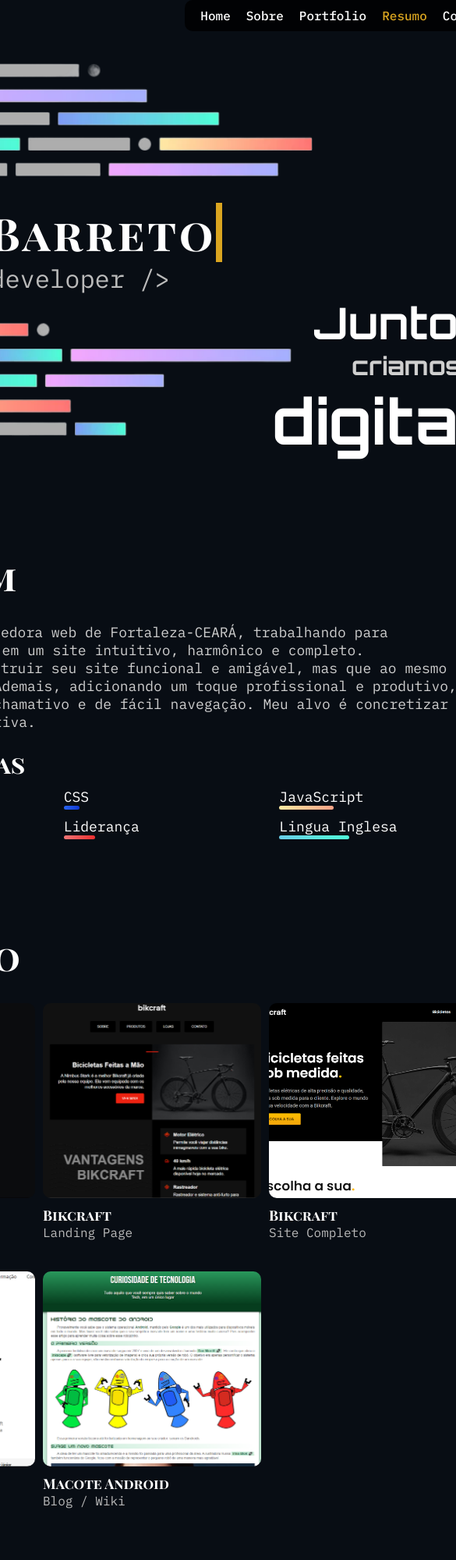
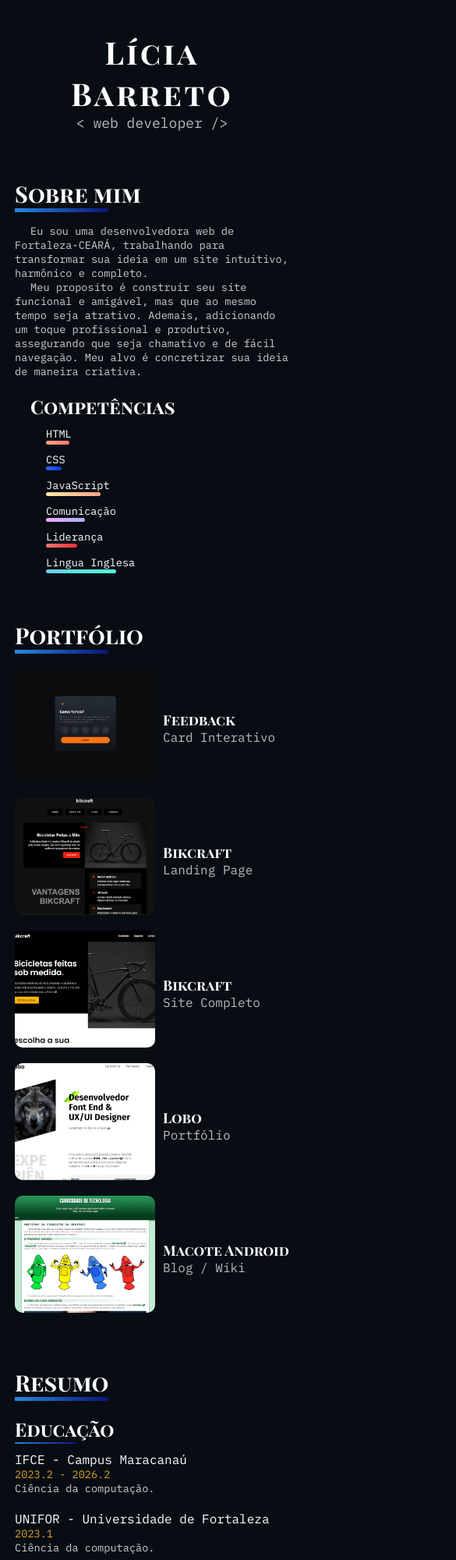
Before and after one commit to LiciaBarreto23/Portfolio, a plain HTML site: page index.html in a window 390 px wide. Shown: the top 2000 px of the page at 78% size, 585 px wide, since content can reach past the window. Drawn offline with Linux system fonts and the light colour scheme.

Commit message:
Responsivo p1
Primeira parte do responsivo

```diff
--- a/css/css/contato.css
+++ b/css/css/contato.css
@@ -7,7 +7,7 @@
 }
 .contato-container > img{
   position: absolute;
-  right: 150px;
+  right: 145px;
   top: 0px;
   height: 300px;
 }
--- a/css/css/home.css
+++ b/css/css/home.css
@@ -27,7 +27,7 @@
   font-size: 2rem;
 }
 
-.typewriter {
+#typewriter {
   border-right: .15em solid var(--cor-b1);
   overflow: hidden;
   white-space: nowrap;
@@ -46,7 +46,7 @@
   50% { border-color: var(--cor-b1); }
 }
 
-#home h6{
+h6{
   display: flex;
   flex-direction: column;
   text-align: end;
@@ -54,15 +54,15 @@
   font-family: var(--fonte3);
 }
 
-#home h6 span:nth-child(1){
+h6 span:nth-child(1){
   color: var(--cor-a1);
   font-size: 3.5rem;
 }
-#home h6 span:nth-child(2){
+h6 span:nth-child(2){
   color: var(--cor-a2);
   font-size: 2rem;
 }
-#home h6 span:nth-child(3){
+h6 span:nth-child(3){
   color: var(--cor-a1);
   font-size: 5rem;
 }
--- a/css/css/nav.css
+++ b/css/css/nav.css
@@ -2,9 +2,7 @@ header{
   position: sticky;
   top: 0px;
   z-index: 10;
-
-  display: flex;
-  justify-content: flex-end;
+  float: right;
 }
 
 nav{
--- a/css/css/portfolio.css
+++ b/css/css/portfolio.css
@@ -1,6 +1,7 @@
 
 .projetos{
   display: grid;
+  justify-items: center;
   column-gap: 10px;
   row-gap: 40px;
   grid-template-columns: 1fr 1fr 1fr;
--- /dev/null
+++ b/css/css/responsivo.css
@@ -0,0 +1,185 @@
+@media (width <= 1000px) {
+  #portfolio .projetos {
+    grid-template-columns: 1fr 1fr;
+  }
+  #contato .contato-container > img {
+    right: 5px;
+  }
+}
+@media (width <= 900px) {
+  #home h6 {
+    display: none;
+  }
+  #sobre .subtitulo {
+    margin-top: 260px;
+  }
+  #contato .contato-container p {
+    max-width: 30ch;
+  }
+  #contato .redes a img {
+    width: 32px;
+  }
+  #contato .redes a:hover img {
+    width: 34px;
+  }
+}
+
+@media (width <= 800px) {
+}
+
+@media (width <= 700px) {
+  #contato .contato-container > img {
+    height: 200px;
+    top: 80px;
+  }
+}
+
+@media (width <= 600px) {
+  #portfolio .projetos {
+    display: flex;
+    flex-direction: column;
+    row-gap: 10px;
+    justify-items: start;
+  }
+  #portfolio .projeto-item {
+    width: max-content;
+    display: flex;
+    gap: 10px;
+    align-items: center;
+  }
+  #portfolio .img-container {
+    width: 180px;
+    height: 150px;
+  }
+
+  .section{
+    margin-bottom: 60px !important;
+  }
+  #home .titulo h1 {
+    font-size: 3rem;
+  }
+  #home .titulo p {
+    font-size: 1.5rem;
+  }
+
+  .subtitulo {
+    font-size: 2.3rem !important;
+  }
+  .subtitulo::after {
+    width: 120px !important;
+  }
+
+  #sobre .comp{
+    grid-template-columns: 1fr 1fr;
+  }
+  #sobre p {
+    font-size: 1rem !important;
+  }
+  #sobre h3{
+    font-size: 1.5rem !important;
+  }
+  #sobre .comp{
+    font-size: 0.85rem;
+  }
+
+  #resumo .educaçao-container h3{
+    font-size: 1.5rem;
+    margin-top: 5px;
+    margin-bottom: 10px;
+  }
+  #resumo .text h4{
+    font-size: 1rem;
+  }
+  #resumo .text p,#resumo .text h5{
+    font-size: 0.85rem;
+  }
+
+  #contato .contato-container p{
+    font-size: 1rem;
+  }
+  #contato .contato-item a{
+    font-size: 0.85rem;
+  }
+  #contato .redes{
+    display: flex;
+    gap: 20px;
+  }
+  #contato .redes a{
+    position: relative;
+    left: auto;
+  }
+  #contato .contato-container > img{
+    position: relative;
+    top: 20px;
+  }
+}
+
+@media (width <= 500px) {
+  header{
+    display: none;
+  }
+  body{
+    padding-bottom: 0 !important;
+    overflow-x: hidden !important;
+  }
+  #home{
+    margin-top: 20px !important;
+  }
+  #home img{
+    height: 300px !important;
+  }
+  #home .titulo{
+    padding-top: 100px;
+    padding-left: 5px;
+  }
+  #home .titulo h1 {
+    font-size: 2.5rem;
+  }
+  #home .titulo p {
+    font-size: 1.125rem;
+  }
+  #sobre .subtitulo {
+    margin-top: 160px;
+  }
+  #sobre p {
+    font-size: 0.85rem !important;
+  }
+  #sobre .comp{
+    display: flex;
+    flex-direction: column;
+  }
+  #resumo .detalhe{
+    display: none;
+  }
+  #resumo .educaçao-container h3:after{
+    display: block;
+  }
+}
+
+@media (width <= 400px){
+  #home{
+    text-align: center;
+  }
+  #home img{
+    display: none;
+  }
+  #home .titulo h1 span{
+    display: block;
+  }
+  #home .titulo{
+    padding-top: 20px;
+    padding-right: 5px;
+  }
+  #typewriter{
+    animation: none !important;
+    border: none;
+  }
+  #sobre .subtitulo {
+    margin-top: 0px;
+  }
+  .subtitulo {
+    font-size: 1.8rem !important;
+    margin-bottom: 15px !important;
+  }
+
+}
--- a/css/css/resumo.css
+++ b/css/css/resumo.css
@@ -1,5 +1,6 @@
 .educaçao-container{
   display: flex;
+  flex-grow: 1;
   gap: 25px;
 }
 .educaçao-container:first-of-type{
@@ -10,6 +11,19 @@
   font-size: 2rem;
   color: var(--cor-a1);
   margin-bottom: 25px;
+  position: relative;
+  padding-bottom: 3px;
+}
+.educaçao-container h3:after{
+  display: none;
+  content: "";
+  width: 80px;
+  height: 2px;
+  position: absolute;
+  bottom: 0;
+  left: 0px;
+  border-radius: 5px;
+  background: linear-gradient(to right, var(--cor-c1), var(--cor-c4));
 }
 .detalhe{
   display: flex;
@@ -26,10 +40,10 @@
   background-color: var(--cor-c5);
   box-shadow: -1px -1px 4px rgba(255, 255, 255, 0.20), 2px 2px 8px rgba(0, 0, 0, 0.40);
 }
-.detalhe span{
+.detalhe .linha{
   display: block;
   width: 2px;
-  height: 200px ;
+  height:80%;
   background-color: var(--cor-c5);
 }
 
--- a/css/style.css
+++ b/css/style.css
@@ -7,6 +7,7 @@
 @import 'css/portfolio.css';
 @import 'css/resumo.css';
 @import 'css/contato.css';
+@import 'css/responsivo.css';
 
 
 :root{
@@ -44,18 +45,19 @@ img {
   height: auto;
   display: block;
 }
-
+html{
+  overflow-x: hidden;
+}
 body{
   background-color: var(--cor-c6);
   color: var(--cor-a2);
   width: 100vw;
-  height: max-content;
+  height: 100%;
   padding-bottom: 30px;
 
   display: flex;
   justify-content: center;
   overflow-y: scroll;
-  overflow-x: hidden;
 }
 
 #container{
--- a/index.html
+++ b/index.html
@@ -15,7 +15,7 @@
       <nav>
         <a href="#home" class="js-link ativo">Home</a>
         <a href="#sobre" class="js-link">Sobre</a>
-        <a href="#portfolio" class="js-link" >Portfolio</a>
+        <a href="#portfolio" class="js-link">Portfolio</a>
         <a href="#resumo" class="js-link">Resumo</a>
         <a href="#contato" class="js-link">Contato</a>
       </nav>
@@ -26,7 +26,7 @@
         <div>
           <img src="img/Photohome.png" alt="">
           <div class="titulo">
-            <h1 class="typewriter">Lícia Barreto</h1>
+            <h1 id="typewriter">Lícia <span></span>Barreto</h1>
             <p>
               < web developer />
             </p>
@@ -62,40 +62,50 @@
               <img class="projeto-img" src="img/projetos/feedback.png" alt="">
               <img class="visu" src="img/icons/visualisar.svg" alt="">
             </div>
+            <div>
               <h4>Feedback</h4>
               <p>Card Interativo</p>
+            </div>
           </a>
           <a href="https://liciabarreto23.github.io/FontEnd-projetos/LandingPage-Bikcraft/index.html" target="_blank" class="projeto-item">
             <div class="img-container">
               <img class="projeto-img" src="img/projetos/bikcraft-landing.png" alt="">
               <img class="visu" src="img/icons/visualisar.svg" alt="">
             </div>
+            <div>
               <h4>Bikcraft</h4>
               <p>Landing Page</p>
+            </div>
           </a>
           <a href="https://liciabarreto23.github.io/FontEnd-projetos/Site-Bikcraft/index.html" target="_blank" class="projeto-item">
             <div class="img-container">
               <img class="projeto-img" src="img/projetos/bikcraft-completo.png" alt="">
               <img class="visu" src="img/icons/visualisar.svg" alt="">
             </div>
+            <div>
               <h4>Bikcraft</h4>
               <p>Site Completo</p>
+            </div>
           </a>
           <a href="https://liciabarreto23.github.io/FontEnd-projetos/Portifolio-Lobo/index.html" target="_blank" class="projeto-item">
             <div class="img-container">
               <img class="projeto-img" src="img/projetos/lobo-portifolio.png" alt="">
               <img class="visu" src="img/icons/visualisar.svg" alt="">
             </div>
+            <div>
               <h4>Lobo</h4>
               <p>Portfólio</p>
+            </div>
           </a>
           <a href="https://liciabarreto23.github.io/FontEnd-projetos/Site-MascoteAndroid/index.html" target="_blank" class="projeto-item">
             <div class="img-container">
               <img class="projeto-img" src="img/projetos/mascoteandoid.png" alt="">
               <img class="visu" src="img/icons/visualisar.svg" alt="">
             </div>
+            <div>
               <h4>Macote Android</h4>
               <p>Blog / Wiki</p>
+            </div>
           </a>
         </div>
       </section>
@@ -105,7 +115,7 @@
         <div class="educaçao-container">
           <div class="detalhe">
             <img src="img/icons/book.svg" alt="">
-            <span></span>
+            <span class="linha"></span>
           </div>
           <div class="text">
             <h3>Educação</h3>
@@ -123,7 +133,7 @@
         <div class="educaçao-container">
           <div class="detalhe">
             <img src="img/icons/computer.svg" alt="">
-            <span></span>
+            <span class="linha"></span>
           </div>
           <div class="text">
             <h3>Estudos na área</h3>
--- a/script.js
+++ b/script.js
@@ -3,22 +3,36 @@ let sections = document.querySelectorAll('.section');
 
 window.addEventListener('scroll',()=>{
   sections.forEach(section => {
-    let top = window.scrollY;
+    var top = window.scrollY;
     let offset = section.offsetTop - 50;
     let heightSection = section.offsetHeight;
     let idSection = section.getAttribute('id')
 
+    console.log(top)
     if((top >= offset) && (top < offset + heightSection)){
       links.forEach(link => {
         link.classList.remove('ativo')
 
-        document.querySelector(`nav a[href*="${idSection}"]`).classList.add('ativo')
+         document.querySelector(`nav a[href*="${idSection}"]`).classList.add('ativo');
+         let hrefatual = document.querySelector(`nav a[href*="${idSection}"]`).getAttribute('href');
+         //console.log(hrefatual)
       })
     }
-
+    if(top == 0){
+      resetaranimation();
+    }
   })
 })
 
+function resetaranimation(){
+  let home = document.querySelector('#typewriter');
+  console.log(home)
+  home.style = "animation: none"
+
+  requestAnimationFrame(() => {
+    home.style = "animation: typing 2.5s steps(15),    blink-caret .4s step-end infinite alternate;"
+  })
+}
 
 function scrollSection(event){
   event.preventDefault();
@@ -26,6 +40,10 @@ function scrollSection(event){
   const href = event.currentTarget.getAttribute('href');
   const section = document.querySelector(href)
   let topSection = section.offsetTop;
+
+  if(href=='#home'){
+    resetaranimation();
+  }
 
   window.scrollTo({
     top: topSection,
```
Lines whose indentation alone changed are shown as unchanged.
